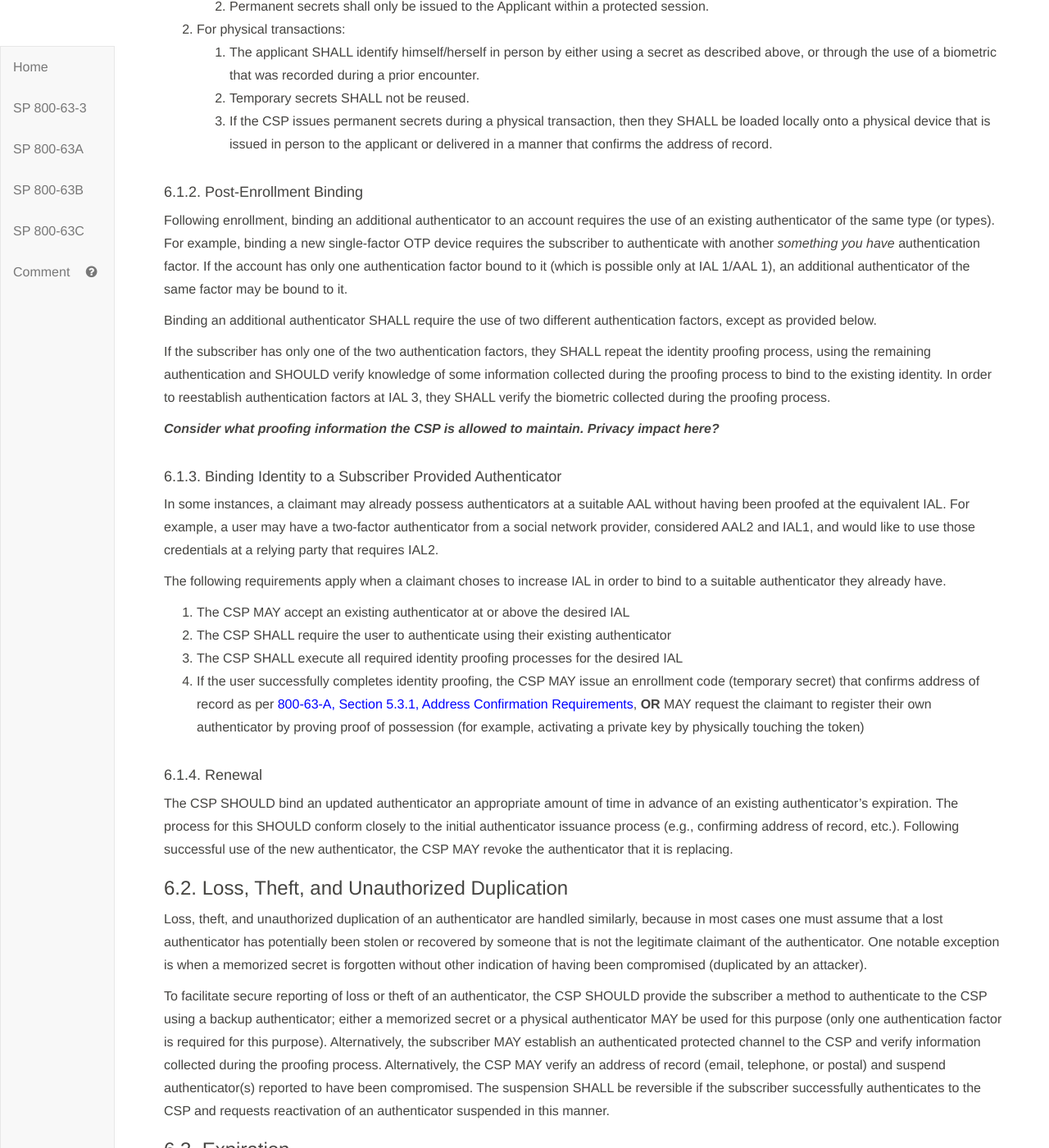
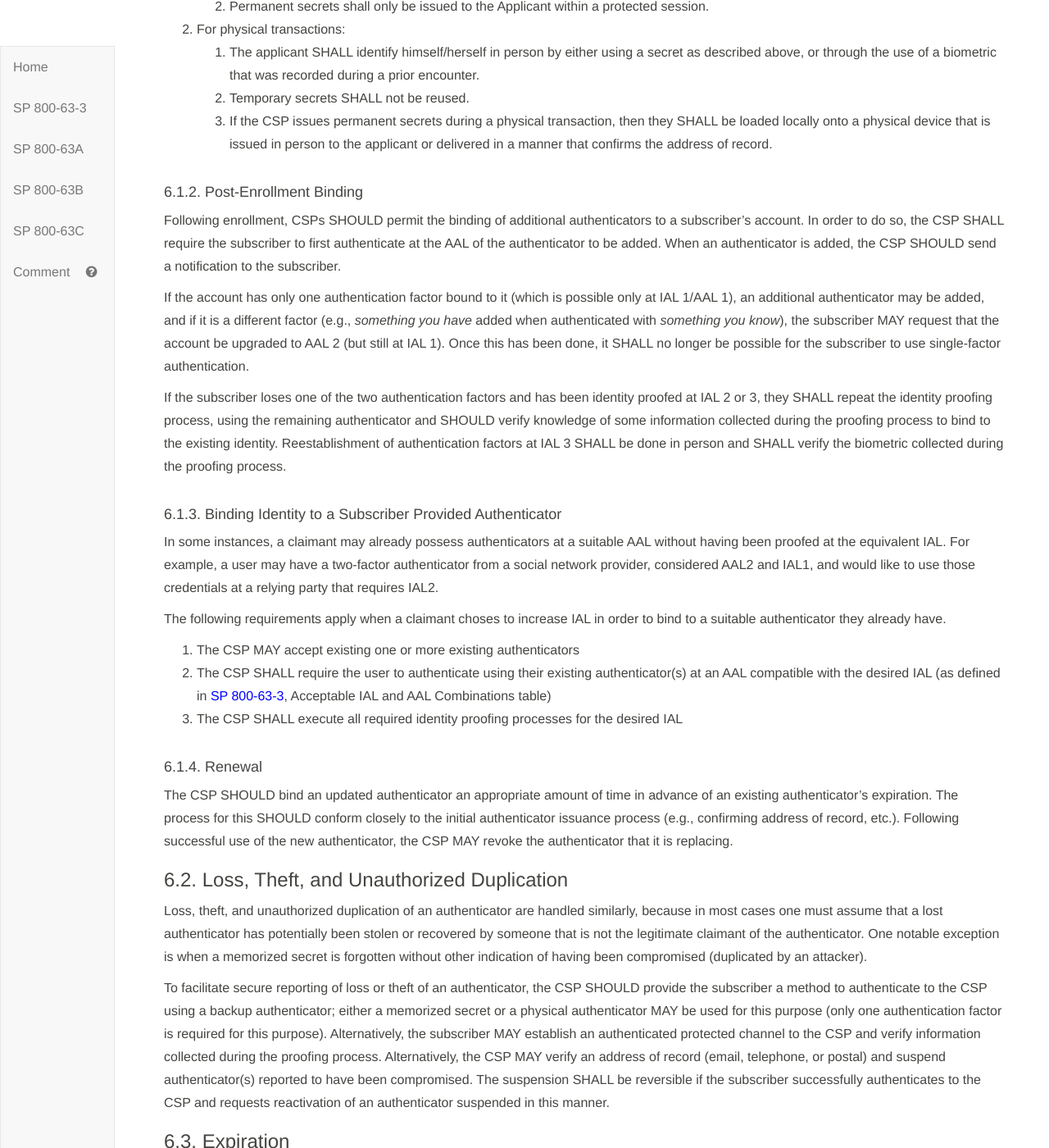
Before and after one commit to usnistgov/800-63-3, a Jekyll site: the page built from sp800-63b.md, in a window 1280 px wide and 1400 px high, scrolled down 35409 px. Shown: the whole window at 82% size. Built offline with Jekyll 4.4.1, drawn with Linux system fonts in a browser that asks for light colours.

Commit message:
Revise conditions for adding additional authenticators; simplify BYO authenticator at proofing. Resolves usnistgov/800-63-3#192

```diff
--- a/sp800-63b/sec6_lifecycle.md
+++ b/sp800-63b/sec6_lifecycle.md
@@ -33,30 +33,21 @@ Enrollment and binding MAY be broken up into a number of separate physical encou
 
 #### 6.1.2. Post-Enrollment Binding
 
-Following enrollment, binding an additional authenticator to an account requires the use of an existing authenticator of the same type (or types). For example, binding a new single-factor OTP device requires the subscriber to authenticate with another *something you have* authentication factor. If the account has only one authentication factor bound to it (which is possible only at IAL 1/AAL 1), an additional authenticator of the same factor may be bound to it.
+Following enrollment, CSPs SHOULD permit the binding of additional authenticators to a subscriber's account. In order to do so, the CSP SHALL require the subscriber to first authenticate at the AAL of the authenticator to be added. When an authenticator is added, the CSP SHOULD send a notification to the subscriber.
 
-Binding an additional authenticator SHALL require the use of two different authentication factors, except as provided below.
+If the account has only one authentication factor bound to it (which is possible only at IAL 1/AAL 1), an additional authenticator may be added, and if it is a different factor (e.g., *something you have* added when authenticated with *something you know*), the subscriber MAY request that the account be upgraded to AAL 2 (but still at IAL 1). Once this has been done, it SHALL no longer be possible for the subscriber to use single-factor authentication.
 
-If the subscriber has only one of the two authentication factors, they SHALL repeat the identity proofing process, using the remaining authentication and SHOULD verify knowledge of some information collected during the proofing process to bind to the existing identity. In order to reestablish authentication factors at IAL 3, they SHALL verify the biometric collected during the proofing process.
-
-***Consider what proofing information the CSP is allowed to maintain. Privacy impact here?***
-
+If the subscriber loses one of the two authentication factors and has been identity proofed at IAL 2 or 3, they SHALL repeat the identity proofing process, using the remaining authenticator and SHOULD verify knowledge of some information collected during the proofing process to bind to the existing identity. Reestablishment of authentication factors at IAL 3 SHALL be done in person and SHALL verify the biometric collected during the proofing process.
 
 #### 6.1.3. Binding Identity to a Subscriber Provided Authenticator
+
 In some instances, a claimant may already possess authenticators at a suitable AAL without having been proofed at the equivalent IAL. For example, a user may have a two-factor authenticator from a social network provider, considered AAL2 and IAL1, and would like to use those credentials at a relying party that requires IAL2.
-
-{::comment}
-
-**I think we are making this too hard.  And not sure this is correct if we even want this as increasing IAL should still require address confirmation.  I'm thinking we require address confirmation and then let the binding of an existing authenticator to occur, so the OR below turns into an AND.**
-
-{:/comment}
 
 The following requirements apply when a claimant choses to increase IAL in order to bind to a suitable authenticator they already have.
 
-1. The CSP MAY accept an existing authenticator at or above the desired IAL
-2. The CSP SHALL require the user to authenticate using their existing authenticator
+1. The CSP MAY accept existing one or more existing authenticators
+2. The CSP SHALL require the user to authenticate using their existing authenticator(s) at an AAL compatible with the desired IAL (as defined in [SP 800-63-3](sp800-63-3.html), Acceptable IAL and AAL Combinations table)
 3. The CSP SHALL execute all required identity proofing processes for the desired IAL
-4. If the user successfully completes identity proofing, the CSP MAY issue an enrollment code (temporary secret) that confirms address of record as per [800-63-A, Section 5.3.1, Address Confirmation Requirements](sp800-63a.html#address_confirmation), **OR** MAY request the claimant to register their own authenticator by proving proof of possession (for example, activating a private key by physically touching the token)
 
 #### 6.1.4. Renewal
 
```
